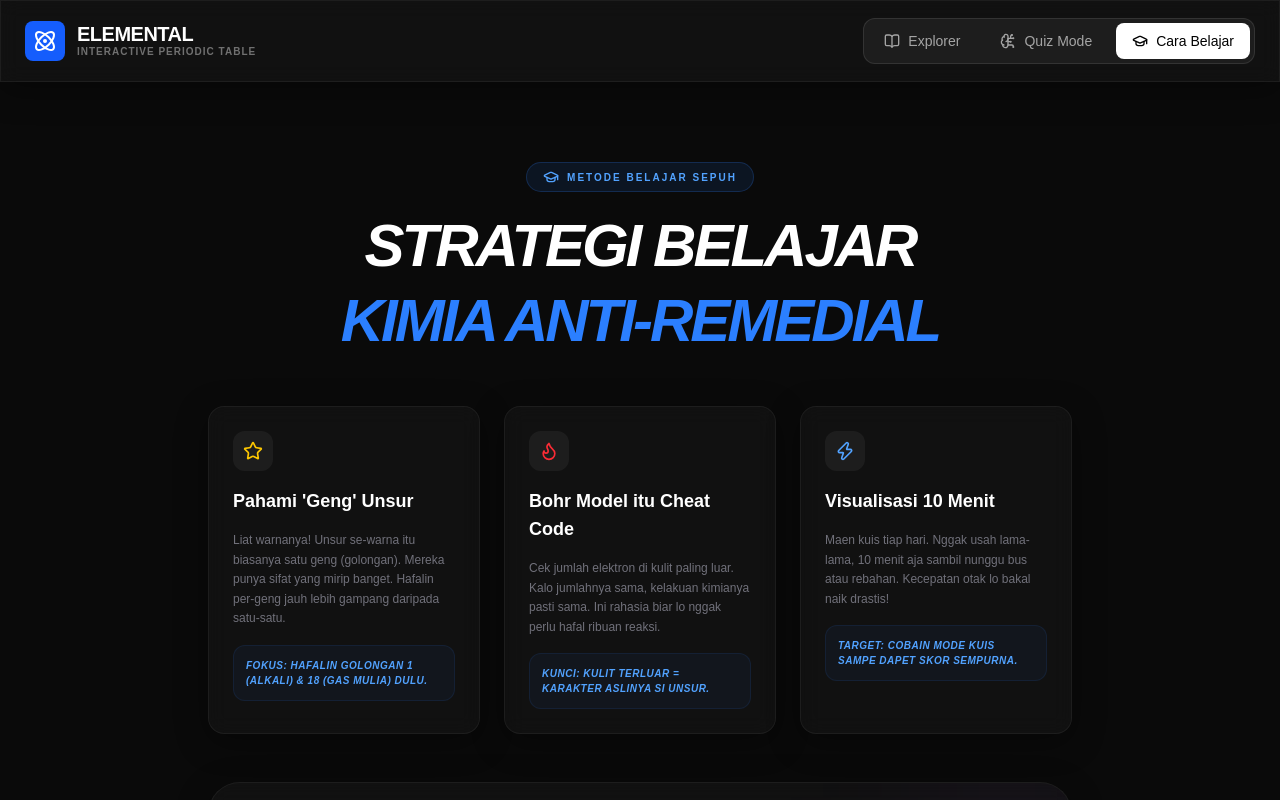
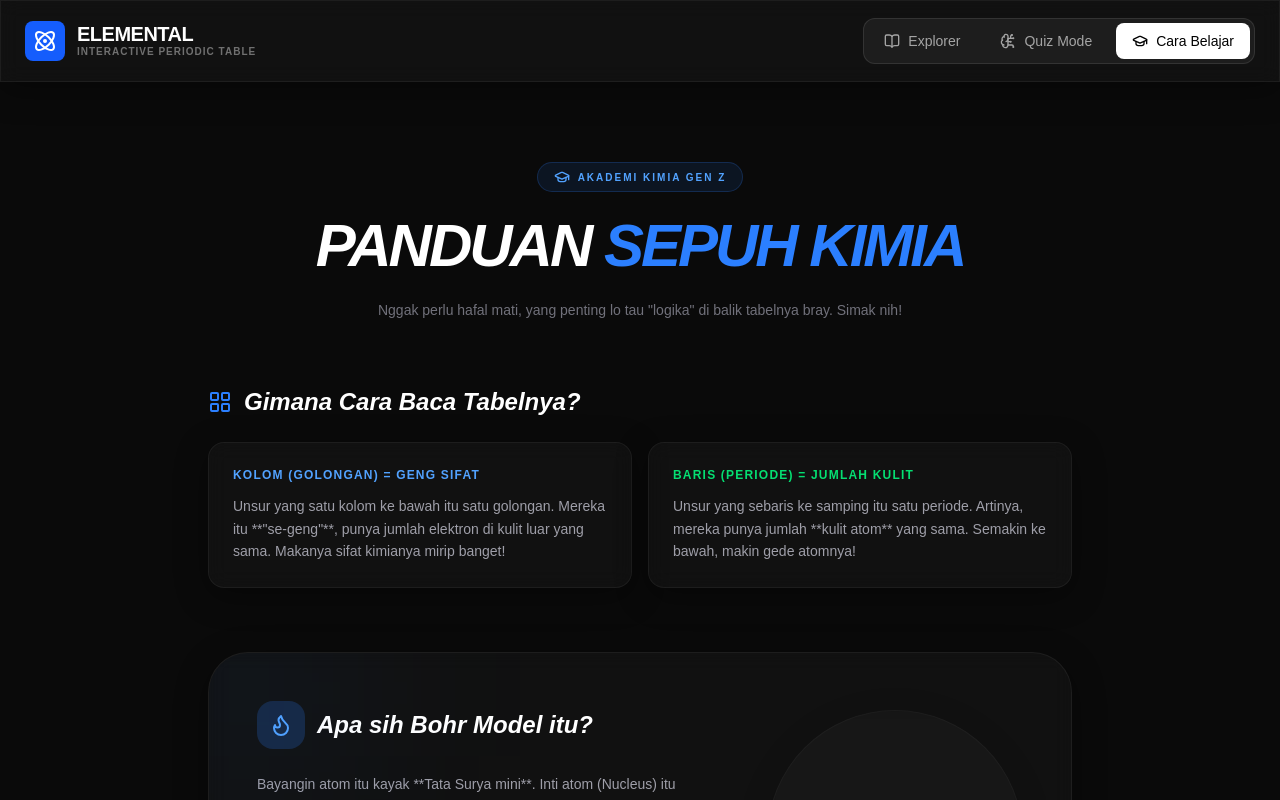
Before and after one commit to johsua092-ui/periodik-table, a Next.js app: page /periodik-table/ in a window 1280 px wide. Both pictures are taken after a click on the button "Cara Belajar". Shown: the top 800 px of the page. Built offline with nearby package versions, Linux system fonts and the light colour scheme.

Commit message:
Update: Add table structure explanation, notebook tips, and Bohr model explainer

```diff
--- a/src/components/StudyGuide.tsx
+++ b/src/components/StudyGuide.tsx
@@ -1,132 +1,155 @@
 "use client";
 
 import { motion } from "framer-motion";
-import { GraduationCap, Zap, BookOpen, PenTool, CheckCircle, Flame, Star } from "lucide-react";
+import { GraduationCap, Zap, BookOpen, PenTool, CheckCircle, Flame, Star, LayoutGrid, Info } from "lucide-react";
 
 /**
- * Pusat Belajar - Gue bikin isinya makin padet biar user tau apa yang harus dilakuin.
- * Udah gue hapus tulisan penutup yang lo suruh ilangin bray.
+ * Update Besar: Nambahin penjelasan struktur tabel, cara misahin catatan,
+ * dan penjelasan Bohr Model yang super simpel.
  */
 
 export default function StudyGuide() {
-  const steps = [
-    {
-      title: "Pahami 'Geng' Unsur",
-      icon: <Star className="w-5 h-5 text-yellow-400" />,
-      desc: "Liat warnanya! Unsur se-warna itu biasanya satu geng (golongan). Mereka punya sifat yang mirip banget. Hafalin per-geng jauh lebih gampang daripada satu-satu.",
-      tip: "Fokus: Hafalin Golongan 1 (Alkali) & 18 (Gas Mulia) dulu."
-    },
-    {
-      title: "Bohr Model itu Cheat Code",
-      icon: <Flame className="w-5 h-5 text-red-500" />,
-      desc: "Cek jumlah elektron di kulit paling luar. Kalo jumlahnya sama, kelakuan kimianya pasti sama. Ini rahasia biar lo nggak perlu hafal ribuan reaksi.",
-      tip: "Kunci: Kulit terluar = Karakter aslinya si unsur."
-    },
-    {
-      title: "Visualisasi 10 Menit",
-      icon: <Zap className="w-5 h-5 text-blue-400" />,
-      desc: "Maen kuis tiap hari. Nggak usah lama-lama, 10 menit aja sambil nunggu bus atau rebahan. Kecepatan otak lo bakal naik drastis!",
-      tip: "Target: Cobain Mode Kuis sampe dapet skor sempurna."
-    }
-  ];
-
   return (
-    <div className="max-w-4xl mx-auto space-y-12 py-8 px-4">
+    <div className="max-w-4xl mx-auto space-y-16 py-8 px-4">
       {/* Hero Section */}
       <section className="text-center space-y-4">
         <div className="inline-flex items-center gap-2 px-4 py-1.5 rounded-full bg-blue-500/10 border border-blue-500/20 text-blue-400 text-[10px] font-black uppercase tracking-[0.2em]">
           <GraduationCap className="w-4 h-4" />
-          Metode Belajar Sepuh
+          Akademi Kimia Gen Z
         </div>
         <h2 className="text-4xl md:text-6xl font-black italic tracking-tighter leading-tight">
-          STRATEGI BELAJAR <br/> <span className="text-blue-500">KIMIA ANTI-REMEDIAL</span>
+          PANDUAN <span className="text-blue-500">SEPUH KIMIA</span>
         </h2>
+        <p className="text-zinc-500 text-sm max-w-xl mx-auto font-medium leading-relaxed">
+          Nggak perlu hafal mati, yang penting lo tau "logika" di balik tabelnya bray. Simak nih!
+        </p>
       </section>
 
-      {/* Steps Grid */}
-      <div className="grid md:grid-cols-3 gap-6">
-        {steps.map((step, i) => (
-          <motion.div
-            key={i}
-            initial={{ opacity: 0, y: 20 }}
-            animate={{ opacity: 1, y: 0 }}
-            transition={{ delay: i * 0.1 }}
-            className="p-6 glass rounded-2xl border-t-2 border-blue-500/50 space-y-4 hover:translate-y-[-5px] transition-all"
-          >
-            <div className="p-2.5 bg-white/5 w-fit rounded-xl">{step.icon}</div>
-            <h3 className="text-lg font-bold">{step.title}</h3>
-            <p className="text-zinc-500 text-xs leading-relaxed">{step.desc}</p>
-            <div className="p-3 bg-blue-500/5 rounded-xl border border-blue-500/10 text-[10px] text-blue-400 font-bold italic uppercase tracking-wider">
-              {step.tip}
+      {/* 1. Bedah Struktur Tabel */}
+      <section className="space-y-6">
+        <div className="flex items-center gap-3">
+          <LayoutGrid className="w-6 h-6 text-blue-500" />
+          <h3 className="text-2xl font-black italic">Gimana Cara Baca Tabelnya?</h3>
+        </div>
+        <div className="grid md:grid-cols-2 gap-4">
+          <div className="p-6 glass rounded-2xl border border-white/5 space-y-3">
+            <h4 className="font-bold text-blue-400 uppercase tracking-widest text-xs">Kolom (Golongan) = Geng Sifat</h4>
+            <p className="text-zinc-400 text-sm leading-relaxed">
+              Unsur yang satu kolom ke bawah itu satu golongan. Mereka itu **"se-geng"**, punya jumlah elektron di kulit luar yang sama. Makanya sifat kimianya mirip banget!
+            </p>
+          </div>
+          <div className="p-6 glass rounded-2xl border border-white/5 space-y-3">
+            <h4 className="font-bold text-green-400 uppercase tracking-widest text-xs">Baris (Periode) = Jumlah Kulit</h4>
+            <p className="text-zinc-400 text-sm leading-relaxed">
+              Unsur yang sebaris ke samping itu satu periode. Artinya, mereka punya jumlah **kulit atom** yang sama. Semakin ke bawah, makin gede atomnya!
+            </p>
+          </div>
+        </div>
+      </section>
+
+      {/* 2. Apa itu Bohr Model? */}
+      <section className="glass p-8 md:p-12 rounded-[2.5rem] border border-white/5 relative overflow-hidden">
+        <div className="absolute -top-10 -left-10 w-40 h-40 bg-blue-500/10 blur-[100px]" />
+        <div className="flex flex-col md:flex-row gap-10 items-center">
+          <div className="flex-1 space-y-6">
+            <div className="flex items-center gap-3">
+              <div className="p-3 bg-blue-500/20 rounded-2xl">
+                <Flame className="w-6 h-6 text-blue-400" />
+              </div>
+              <h3 className="text-2xl font-black italic">Apa sih Bohr Model itu?</h3>
             </div>
-          </motion.div>
-        ))}
-      </div>
+            <div className="space-y-4 text-zinc-400 text-sm leading-relaxed">
+              <p>
+                Bayangin atom itu kayak **Tata Surya mini**. Inti atom (Nucleus) itu Mataharinya, dan elektron-elektron itu Planetnya.
+              </p>
+              <p>
+                Bohr Model itu gambaran orbit planet-planet (elektron) tersebut. Uniknya, tiap orbit punya kapasitas maksimal. Ada yang isinya 2, 8, 18, dst.
+              </p>
+              <p className="bg-white/5 p-4 rounded-xl border border-white/5 italic text-blue-300">
+                "Kalo lo tau konfigurasi elektron di tiap orbitnya, lo udah megang kartu as buat nebak kelakuan si unsur!"
+              </p>
+            </div>
+          </div>
+          <div className="w-full md:w-64 aspect-square glass rounded-full flex items-center justify-center border-dashed border-2 border-white/10 animate-pulse">
+            <span className="text-[10px] font-bold text-zinc-600 uppercase tracking-widest text-center px-6">
+              Liat di sidebar pas lo klik unsur buat liat animasinya!
+            </span>
+          </div>
+        </div>
+      </section>
 
-      {/* Notebook Mastery Section - Dibikin makin detail buat dicatet */}
-      <section className="glass p-6 md:p-10 rounded-[2rem] border border-white/5 space-y-8 relative overflow-hidden">
-        <div className="absolute top-0 right-0 w-32 h-32 bg-purple-500/10 blur-[80px] -z-10" />
-
-        <div className="flex items-center gap-5 border-b border-white/10 pb-6">
-          <div className="p-4 bg-purple-500/20 rounded-2xl shadow-xl shadow-purple-500/10">
-            <PenTool className="w-8 h-8 text-purple-400" />
-          </div>
-          <div>
-            <h3 className="text-2xl md:text-3xl font-black tracking-tight">Cheat Sheet Buku Catatan</h3>
-            <p className="text-zinc-500 text-xs font-bold uppercase tracking-[0.2em]">Bikin buku lo jadi senjata mematikan</p>
-          </div>
+      {/* 3. Notebook Mastery: Cara Misahin Catatan */}
+      <section className="space-y-8">
+        <div className="flex items-center gap-3">
+          <PenTool className="w-6 h-6 text-purple-500" />
+          <h3 className="text-2xl font-black italic">Seni Misahin Catatan di Buku</h3>
         </div>
 
         <div className="grid md:grid-cols-2 gap-10">
           <div className="space-y-6">
-            <h4 className="font-bold text-white text-lg flex items-center gap-2">
-              <BookOpen className="w-5 h-5 text-purple-500" />
-              Langkah Nyatet yang Efisien:
-            </h4>
+            <div className="space-y-2">
+              <h4 className="text-sm font-bold text-white flex items-center gap-2">
+                <CheckCircle className="w-4 h-4 text-green-500" />
+                Data Wajib Tulis:
+              </h4>
+              <ul className="grid grid-cols-2 gap-2 text-[11px] font-bold uppercase tracking-wider text-zinc-500">
+                <li className="bg-white/5 p-2 rounded-lg border border-white/5">Simbol Unsur</li>
+                <li className="bg-white/5 p-2 rounded-lg border border-white/5">Nomor Atom</li>
+                <li className="bg-white/5 p-2 rounded-lg border border-white/5">Konfigurasi</li>
+                <li className="bg-white/5 p-2 rounded-lg border border-white/5">Massa Atom</li>
+                <li className="bg-white/5 p-2 rounded-lg border border-white/5">Wujud Zat</li>
+                <li className="bg-white/5 p-2 rounded-lg border border-white/5">Geng/Golongan</li>
+              </ul>
+            </div>
+
             <div className="space-y-4">
-              <div className="flex gap-4">
-                <div className="flex-none w-6 h-6 rounded-full bg-white/5 border border-white/10 flex items-center justify-center text-[10px] font-bold">1</div>
-                <p className="text-sm text-zinc-400"><strong className="text-white">Satu Halaman, Satu Golongan:</strong> Fokus catat unsur dalam satu kolom tabel periodik. Jangan dicampur, biar otak lo nggak bingung.</p>
-              </div>
-              <div className="flex gap-4">
-                <div className="flex-none w-6 h-6 rounded-full bg-white/5 border border-white/10 flex items-center justify-center text-[10px] font-bold">2</div>
-                <p className="text-sm text-zinc-400"><strong className="text-white">Gambar Bohr Model-nya:</strong> Nggak perlu bagus, yang penting lo tau berapa elektron di kulit terluarnya.</p>
-              </div>
-              <div className="flex gap-4">
-                <div className="flex-none w-6 h-6 rounded-full bg-white/5 border border-white/10 flex items-center justify-center text-[10px] font-bold">3</div>
-                <p className="text-sm text-zinc-400"><strong className="text-white">Pake Warna:</strong> Samain warna di buku sama warna di aplikasi ini. Visualisasi warna itu ngebantu ingatan jangka panjang.</p>
-              </div>
-              <div className="flex gap-4">
-                <div className="flex-none w-6 h-6 rounded-full bg-white/5 border border-white/10 flex items-center justify-center text-[10px] font-bold">4</div>
-                <p className="text-sm text-zinc-400"><strong className="text-white">Catat Fungsi Uniknya:</strong> Misalnya, Neon buat lampu, Lithium buat batre. Kalo ada hubungannya sama kehidupan, lo bakal lebih gampang inget.</p>
+              <h4 className="text-sm font-bold text-white flex items-center gap-2">
+                <Info className="w-4 h-4 text-purple-500" />
+                Tips Misahin Data:
+              </h4>
+              <div className="space-y-3">
+                <div className="p-4 bg-white/5 rounded-2xl border border-white/5 text-xs text-zinc-400 leading-relaxed">
+                  <strong className="text-white">Pisahin Per-Blok:</strong> Gunain header yang jelas buat tiap Golongan. Contoh: <span className="text-blue-400 font-mono">GOLONGAN 1: Logam Alkali</span>. Kasih garis bawah biar nggak kecampur sama golongan lain.
+                </div>
+                <div className="p-4 bg-white/5 rounded-2xl border border-white/5 text-xs text-zinc-400 leading-relaxed">
+                  <strong className="text-white">Kolom Khusus Fungsi:</strong> Buat kolom kecil di paling kanan buat tulis satu fungsi nyata. Misal: <span className="italic text-purple-400">"Buat kabel listrik"</span> atau <span className="italic text-purple-400">"Isi balon"</span>. Ini bantu otak lo bikin koneksi data.
+                </div>
               </div>
             </div>
           </div>
 
           <div className="space-y-4">
-            <p className="text-[10px] font-black text-zinc-600 uppercase tracking-widest text-center">Contoh Template di Buku:</p>
-            <div className="bg-zinc-950 p-6 rounded-3xl border border-white/5 shadow-inner space-y-4">
-              <div className="flex justify-between border-b border-white/5 pb-2">
-                <span className="text-purple-500 font-black text-xl">Li</span>
-                <span className="text-zinc-700 font-mono text-sm">#3</span>
+            <p className="text-[10px] font-black text-zinc-700 uppercase tracking-[0.3em] text-center">Visual Checklist</p>
+            <div className="bg-zinc-950 p-8 rounded-[2rem] border border-white/5 shadow-2xl space-y-6">
+              <div className="flex justify-between items-center border-b border-white/10 pb-4">
+                <div className="text-4xl font-black italic text-blue-500">Au</div>
+                <div className="text-right">
+                  <div className="text-xs font-bold text-zinc-500 uppercase">Emas</div>
+                  <div className="text-[10px] font-mono text-zinc-700">Atom: 79</div>
+                </div>
               </div>
-              <div className="space-y-2 font-mono text-[11px]">
-                <div className="flex justify-between"><span className="text-zinc-600">Nama:</span> <span className="text-zinc-300">Lithium</span></div>
-                <div className="flex justify-between"><span className="text-zinc-600">Massa:</span> <span className="text-zinc-300">6.94 u</span></div>
-                <div className="flex justify-between"><span className="text-zinc-600">Config:</span> <span className="text-zinc-300">[He] 2s1</span></div>
-                <div className="flex justify-between"><span className="text-zinc-600">Wujud:</span> <span className="text-zinc-300">Padat</span></div>
-                <div className="flex justify-between"><span className="text-zinc-600">Geng:</span> <span className="text-zinc-300">Alkali Metal</span></div>
+              <div className="grid grid-cols-2 gap-4">
+                <div className="space-y-1">
+                  <div className="text-[9px] uppercase text-zinc-600 font-bold">Massa</div>
+                  <div className="text-xs font-mono">196.97 u</div>
+                </div>
+                <div className="space-y-1">
+                  <div className="text-[9px] uppercase text-zinc-600 font-bold">Wujud</div>
+                  <div className="text-xs font-mono">Padat</div>
+                </div>
               </div>
-              <div className="pt-2 border-t border-white/5 italic text-[10px] text-zinc-500">
-                "Batre HP lo & Tesla pake ini bray!"
+              <div className="p-3 bg-blue-500/10 rounded-xl border border-blue-500/20">
+                <p className="text-[10px] text-blue-300 italic font-medium leading-relaxed">
+                  "Catet: Ini logam transisi. Paling stabil, anti-karat, sultan abis!"
+                </p>
               </div>
             </div>
           </div>
         </div>
       </section>
 
-      <div className="text-center opacity-10 py-4">
-        <CheckCircle className="w-8 h-8 mx-auto" />
+      <div className="text-center opacity-10 pb-10">
+        <Star className="w-10 h-10 mx-auto" />
       </div>
     </div>
   );
```
